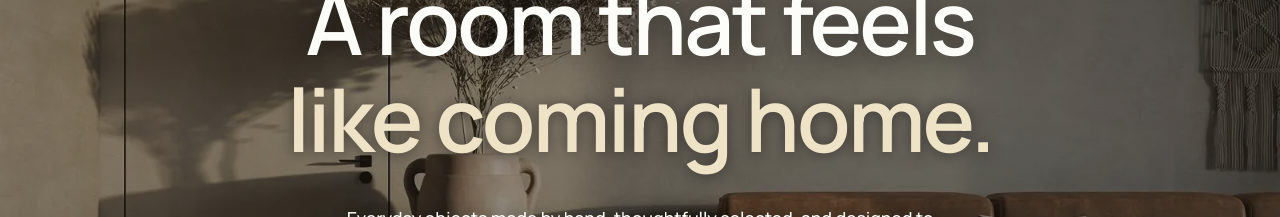
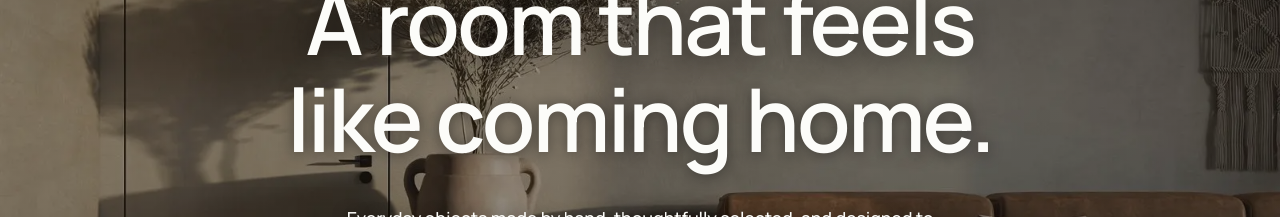
Before and after one commit to 0xMinomus/napaklivingupdate, a React (Vite) app: page / in a window 1280 px wide. Shown: the part 264-481 px from the top of the page. Built offline with nearby package versions, Linux system fonts and the light colour scheme; no server answers.

Commit message:
judul hero full putih

```diff
--- a/src/styles/global.css
+++ b/src/styles/global.css
@@ -1796,7 +1796,7 @@ input {
 }
 
 .hero-bg .muted-line {
-  color: #efe3c7;
+  color: var(--color-paper-white);
   text-shadow: 0 1px 14px rgba(16, 16, 16, 0.5);
 }
 
```
